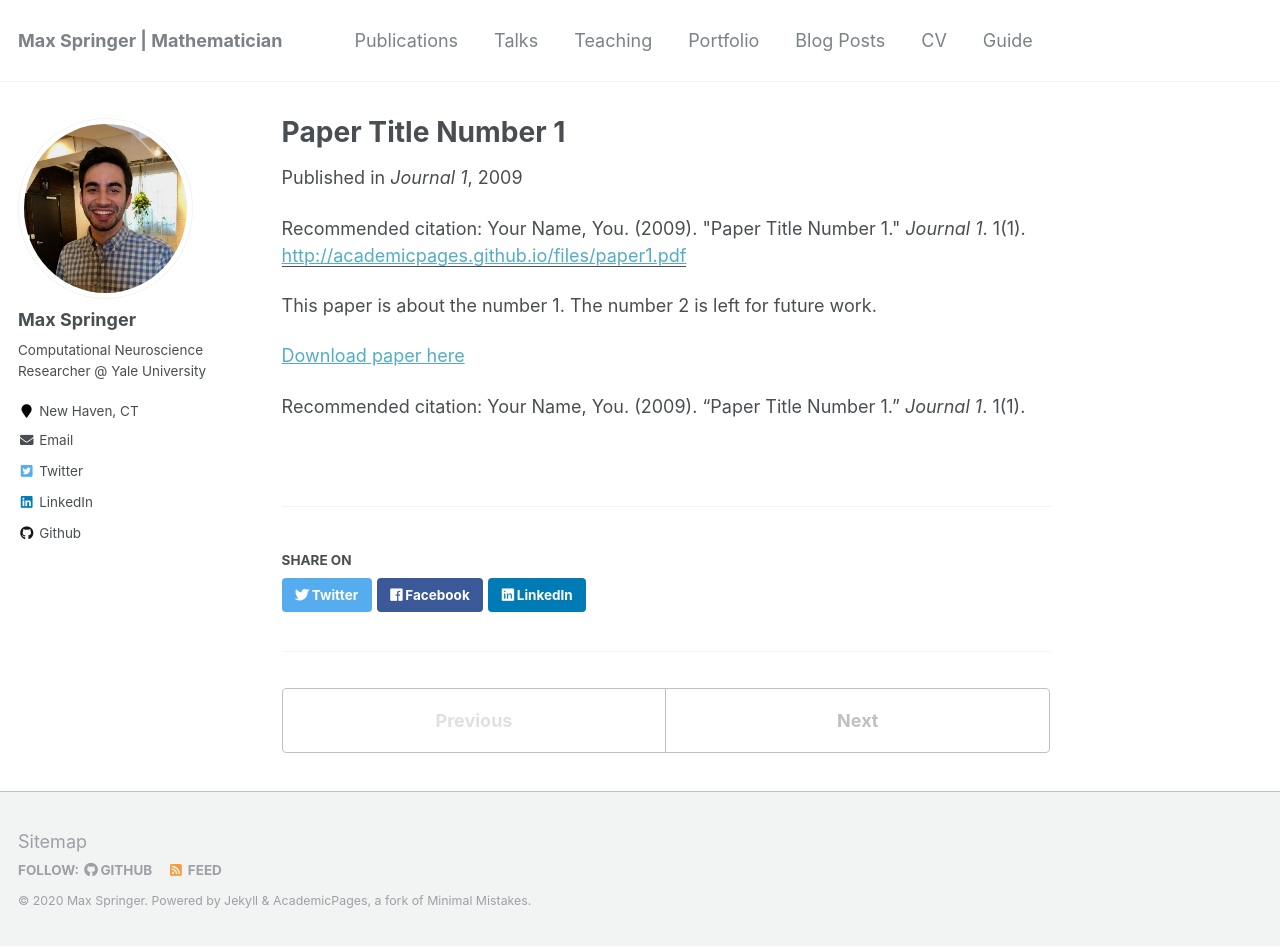
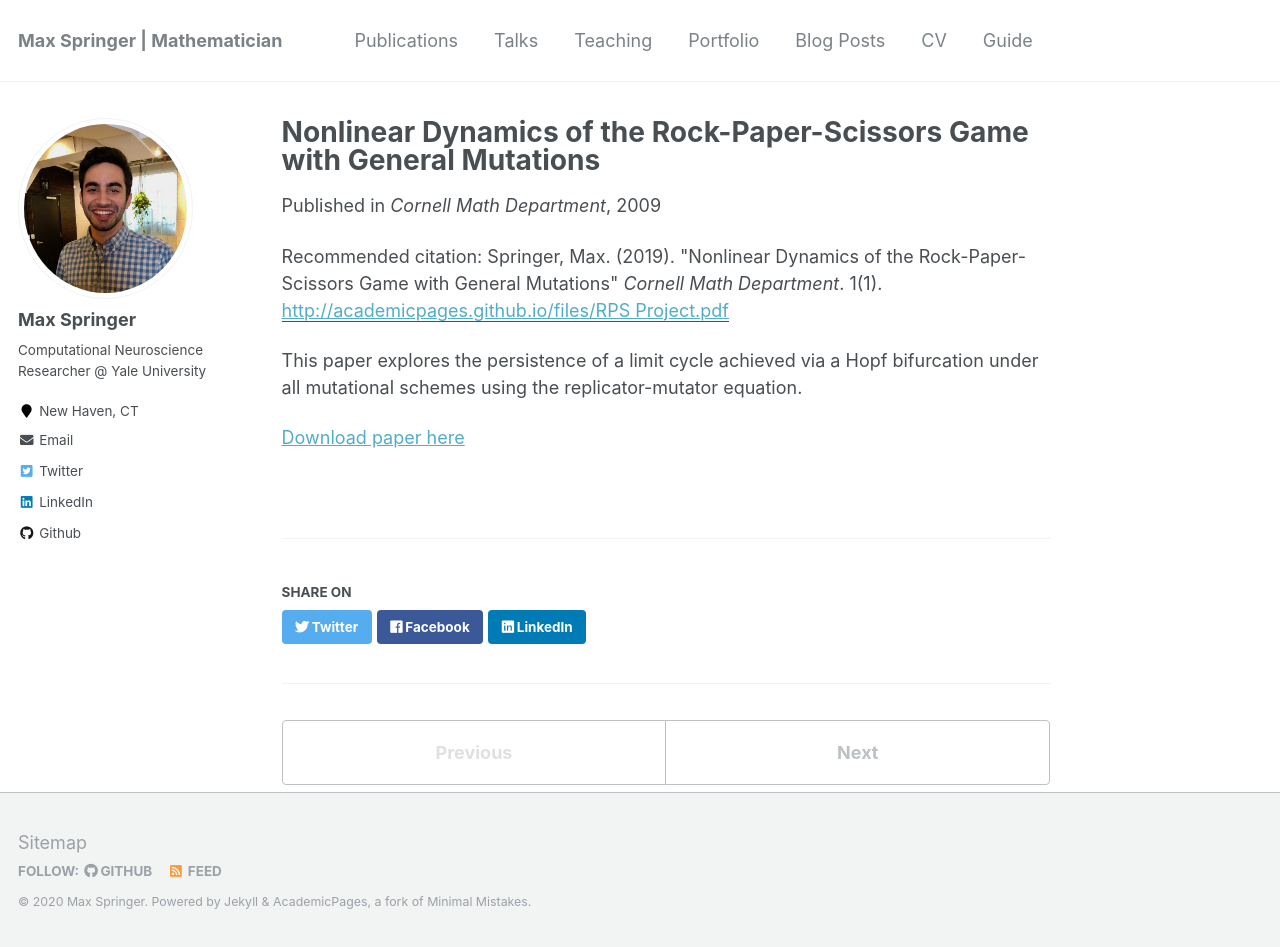
Before and after one commit to mss423/mss423.github.io, a Jekyll site: the page built from _publications/2009-10-01-paper-title-number-1.md, in a window 1280 px wide and 947 px high. Built offline with Jekyll 4.4.1, drawn with Linux system fonts in a browser that asks for light colours.

Commit message:
Update 2009-10-01-paper-title-number-1.md

```diff
--- a/_publications/2009-10-01-paper-title-number-1.md
+++ b/_publications/2009-10-01-paper-title-number-1.md
@@ -1,15 +1,13 @@
 ---
-title: "Paper Title Number 1"
+title: "Nonlinear Dynamics of the Rock-Paper-Scissors Game with General Mutations"
 collection: publications
-permalink: /publication/2009-10-01-paper-title-number-1
-excerpt: 'This paper is about the number 1. The number 2 is left for future work.'
+permalink: /publication/2019-05-10-rps-project
+excerpt: 'This paper explores the persistence of a limit cycle achieved via a Hopf bifurcation under all mutational schemes using the replicator-mutator equation.'
 date: 2009-10-01
-venue: 'Journal 1'
-paperurl: 'http://academicpages.github.io/files/paper1.pdf'
-citation: 'Your Name, You. (2009). &quot;Paper Title Number 1.&quot; <i>Journal 1</i>. 1(1).'
+venue: 'Cornell Math Department'
+paperurl: 'http://academicpages.github.io/files/RPS Project.pdf'
+citation: 'Springer, Max. (2019). &quot;Nonlinear Dynamics of the Rock-Paper-Scissors Game with General Mutations&quot; <i>Cornell Math Department</i>. 1(1).'
 ---
-This paper is about the number 1. The number 2 is left for future work.
+This paper explores the persistence of a limit cycle achieved via a Hopf bifurcation under all mutational schemes using the replicator-mutator equation.
 
-[Download paper here](http://academicpages.github.io/files/paper1.pdf)
-
-Recommended citation: Your Name, You. (2009). "Paper Title Number 1." <i>Journal 1</i>. 1(1).
+[Download paper here](http://academicpages.github.io/files/RPS Project.pdf)
```
